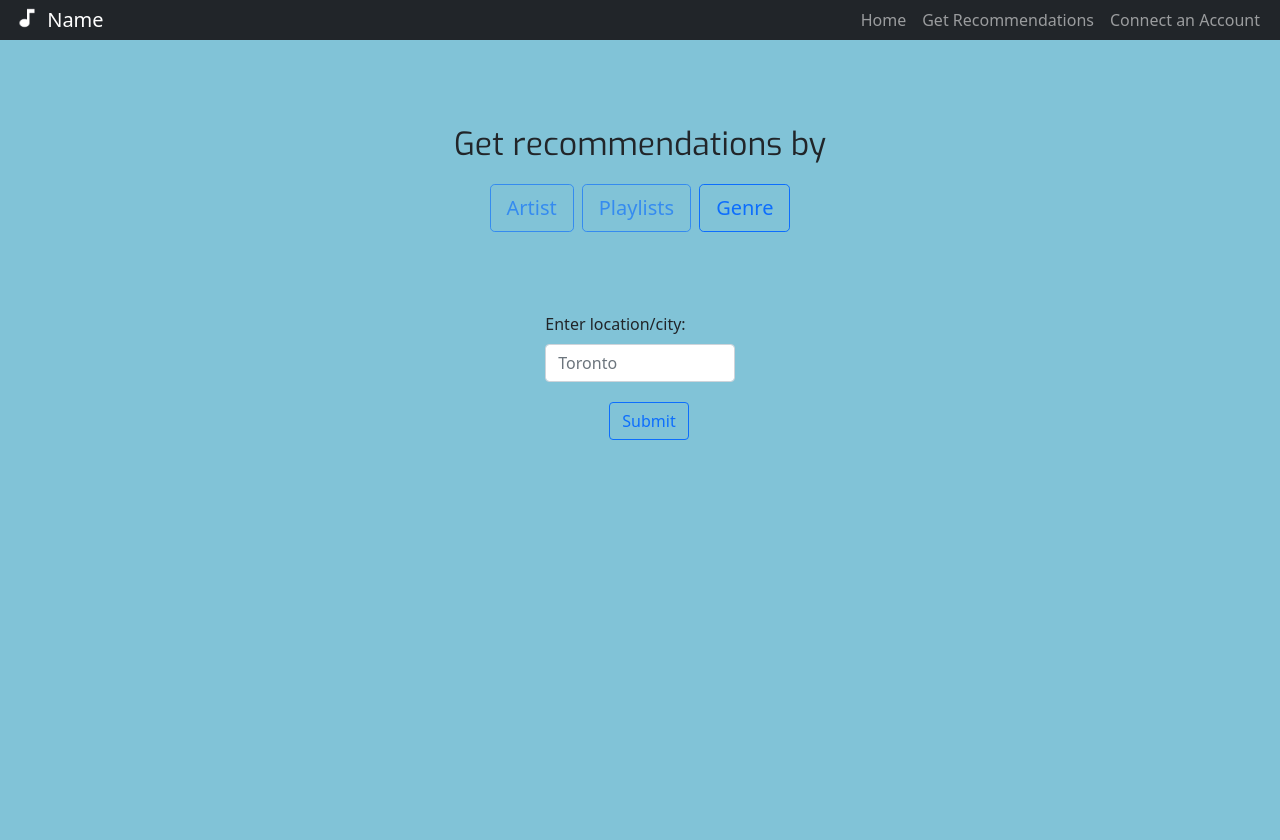
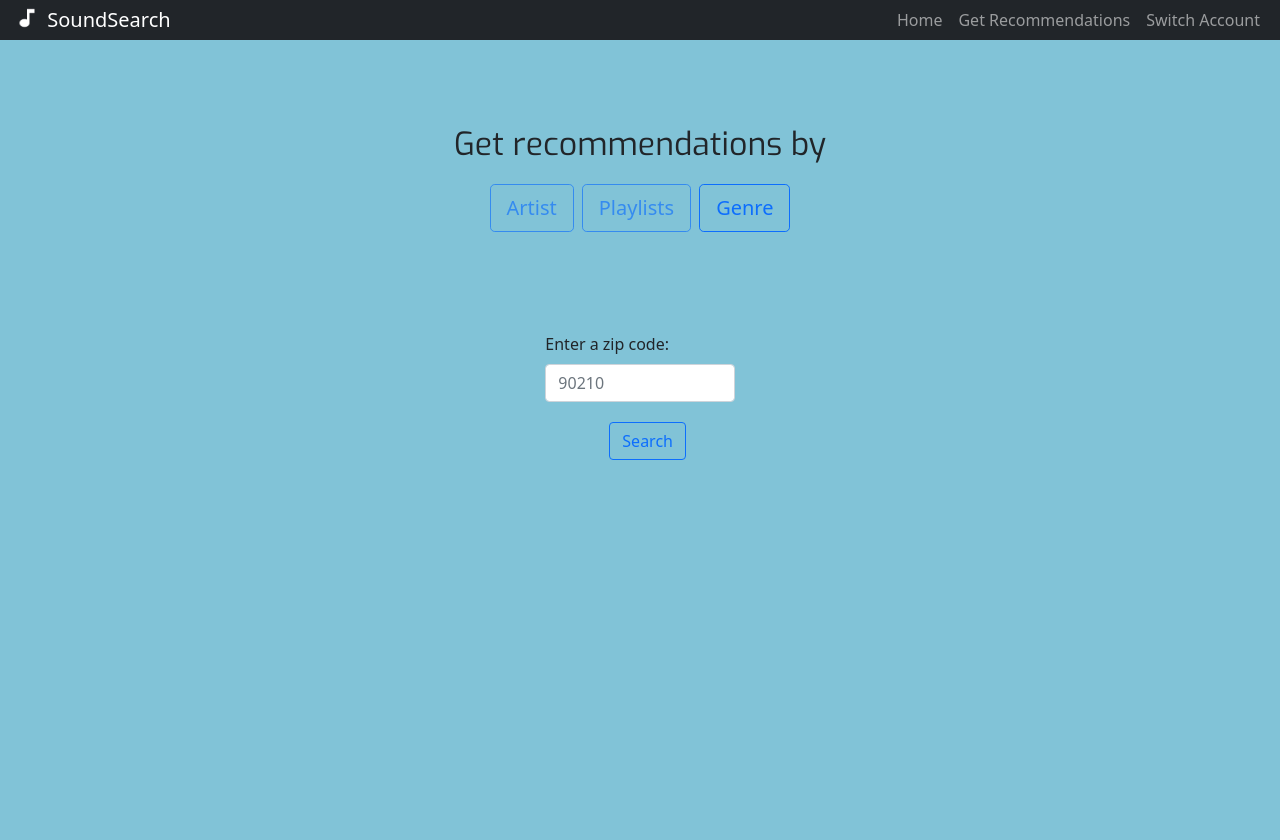
Before and after one commit to lukecheseldine/live-music-recommendations, a Flask app: page /recommendation in a window 1280 px wide. Run offline with Flask 2, Linux system fonts and the light colour scheme; some libraries are stand-ins or nearby versions.

Commit message:
final :)

```diff
--- a/live-music-recommendations/app.py
+++ b/live-music-recommendations/app.py
@@ -1,8 +1,9 @@
+from datetime import date
 from flask import Flask, render_template, request, redirect, session
 from requests import post, get
 from base64 import urlsafe_b64encode
 from flask_session import Session
-from pprint import pprint
+import calendar
 
 app = Flask(__name__)
 
@@ -67,15 +68,16 @@ def artist():
 
 @app.route('/genre', methods=['POST', 'GET'])
 def genre():
+    zipcode = request.form.get('zip-code')
+    session['zip-code'] = zipcode
     url = 'https://api.spotify.com/v1/recommendations/available-genre-seeds'
     headers = {
         'Authorization': f'Bearer {session.get("access_token")}'
     }
     response = get(url, headers=headers)
-    print(response)
-    return f"{response.text}"
-    #genres = response.json()['genres']
-    # return render_template('genre.html', genres=genres)
+    genres = response.json()['genres']
+    genres = ['hip-hop', 'pop', 'country', 'latin', 'r-n-b', 'dance', 'blues', 'jazz', 'classical']
+    return render_template('genre.html', genres=genres)
 
 
 @app.route('/playlist', methods=['POST', 'GET'])
@@ -122,8 +124,8 @@ def results(genre):
     query = ''
     for performer_id in performer_ids:
         query += 'performers.id=' + performer_id + '&'
-
-    url = f'https://api.seatgeek.com/2/recommendations?{query}postal_code=10014&client_id={SEATGEEK_CLIENT_ID}'
+    zipcode = session.get('zip-code')
+    url = f'https://api.seatgeek.com/2/recommendations?{query}postal_code={zipcode}&client_id={SEATGEEK_CLIENT_ID}'
     response = get(url).json()['recommendations']
 
     performances = []
@@ -140,10 +142,15 @@ def results(genre):
             image = event['performers'][0]['images']['huge']
         else:
             image = None
+        year = event['datetime_local'][:4]
+        month = event['datetime_local'][5:7]
+        day = event['datetime_local'][8:10]
+        month = calendar.month_name[int(month)]
+        date = f'{month} {day}, {year}'
 
         performance = {
             'perfomers': performers,
-            'date': event['datetime_local'],
+            'date': date,
             'venue': event['venue']['name'],
             'image': image,
             'link': event['url']
--- a/live-music-recommendations/templates/base.html
+++ b/live-music-recommendations/templates/base.html
@@ -4,10 +4,10 @@
     <meta charset="UTF-8">
     <meta http-equiv="X-UA-Compatible" content="IE=edge">
     <meta name="viewport" content="width=device-width, initial-scale=1.0">
-    <title>{% block title %}{% endblock%} - Live Music Recommendations</title>
-    <link rel="stylesheet" href="{{ url_for('static', filename='style.css') }}">
+    <title>{% block title %}{% endblock%} - SoundSearch</title>
+    <link rel="stylesheet" href="{{ url_for('static', filename='css/bootstrap.css') }}">
     <!---<link href="https://cdn.jsdelivr.net/npm/bootstrap@5.1.3/dist/css/bootstrap.min.css" rel="stylesheet" integrity="sha384-1BmE4kWBq78iYhFldvKuhfTAU6auU8tT94WrHftjDbrCEXSU1oBoqyl2QvZ6jIW3" crossorigin="anonymous">--->
-    <link rel="stylesheet" href="../static/css/bootstrap.css">
+    <link rel="stylesheet" href="{{ url_for('static', filename='style.css')}}">
     <link rel="preconnect" href="https://fonts.googleapis.com">
     <link rel="preconnect" href="https://fonts.gstatic.com" crossorigin>
     <link href="https://fonts.googleapis.com/css2?family=Exo&display=swap" rel="stylesheet">
@@ -17,8 +17,8 @@
         <nav class="navbar navbar-expand-lg navbar-dark" style="padding-top: 0px !important; padding-bottom: 0px !important;">
         <div class="container-fluid bg-dark">
           <a class="navbar-brand bg-dark" href="{{ url_for('index')}}">
-            <img src="../static/note.png" alt="" width="30" height="24" class="d-inline-block align-text-top">
-            Name
+            <img src="{{ url_for('static', filename='note.png') }}" alt="" width="30" height="24" class="d-inline-block align-text-top">
+            SoundSearch
           </a>
           <button class="navbar-toggler" type="button" data-bs-toggle="collapse" data-bs-target="#navbarNavAltMarkup" aria-controls="navbarNavAltMarkup" aria-expanded="false" aria-label="Toggle navigation">
             <span class="navbar-toggler-icon"></span>
@@ -32,7 +32,7 @@
                 <a class="nav-link bg-dark" href="{{ url_for('recommendation')}}">Get Recommendations</a>
               </li>
               <li class="nav-item bg-dark">
-                <a class="nav-link bg-dark" href="{{ url_for('authorize')}}">Connect an Account</a>
+                <a class="nav-link bg-dark" href="{{ url_for('authorize')}}">Switch Account</a>
               </li>
             </ul>
           </div>
@@ -40,6 +40,6 @@
       </nav>
         {% block content %}
         {% endblock %}
-    <script src="../static/js/bootstrap.bundle.js"></script>
+    <script src="{{ url_for('static', filename='js/bootstrap.bundle.js') }}"></script>
 </body>
 </html>
--- a/live-music-recommendations/templates/index.html
+++ b/live-music-recommendations/templates/index.html
@@ -1,7 +1,7 @@
 {% extends "base.html" %}
 
     {% block title %}
-        Welcome
+        SoundSearch
     {% endblock %}
 
     {% block scripts%}
@@ -31,7 +31,7 @@
                 <div class="container">
                     <div class="maintext">
                     <p class="text-center fw-bold text-white googfont" style="font-size:3.5rem !important;">
-                          Name
+                          SoundSearch
                     </p>
                       <hr class="my-4">
                       <div class="row justify-content-center">
--- a/live-music-recommendations/templates/recommendation.html
+++ b/live-music-recommendations/templates/recommendation.html
@@ -21,27 +21,17 @@
             </div>
         </div>
         <div class="row justify-content-center " style="padding-top: 80px !important; padding-bottom: 20px !important;">
-            <div class="col-sm-2 align-self-center">
-                <label for="exampleFormControlInput1" class="form-label">Enter location/city:</label>
-                <input class="form-control" type="text" placeholder="Toronto" aria-label="default input example">
-            </div>
+
+
         </div>
        <div class="row justify-content-center " style=" padding-bottom: 20px !important;">
             <div class="col-sm-2 justify-content-md-center">
 
                 <form method="POST" action="{{ url_for('genre')}}">
-                 <!--   <label for="start">Start date:</label>
-                    <input type="date" class="form-control" id="start" name="events-start"
-                        value="2022-02-06">
-                    <label for="end">End date:</label>
-                    <input type="date" class="form-control" id="end" name="events-end"
-                        value="2022-02-07">
-                    <-- <input name="start" class="form-control" type="text" placeholder="Start date" aria-label="default input example">
-                    <input name="end" class="form-control" type="text" placeholder="End date" aria-label="default input example"> ->
-                -->
-                    <button type="submit" class="btn btn-outline-primary" style="margin-left:64px !important" >Submit</button>
+                    <label for="exampleFormControlInput1" class="form-label">Enter a zip code:</label>
+                    <input name="zip-code" class="form-control" type="text" placeholder="90210" aria-label="default input example" style="margin-bottom: 20px;">
 
-
+                    <button type="submit" class="btn btn-outline-primary" style="margin-left:64px !important" >Search</button>
                 </form>
                 <!-- <select class="form-select" id="inputGroupSelect01">
                     <option selected>Choose...</option>
```
Also changed, not shown: live-music-recommendations/templates/genre.html (+11 -2 lines), live-music-recommendations/templates/results.html (+23 -9 lines), 5 other files.
